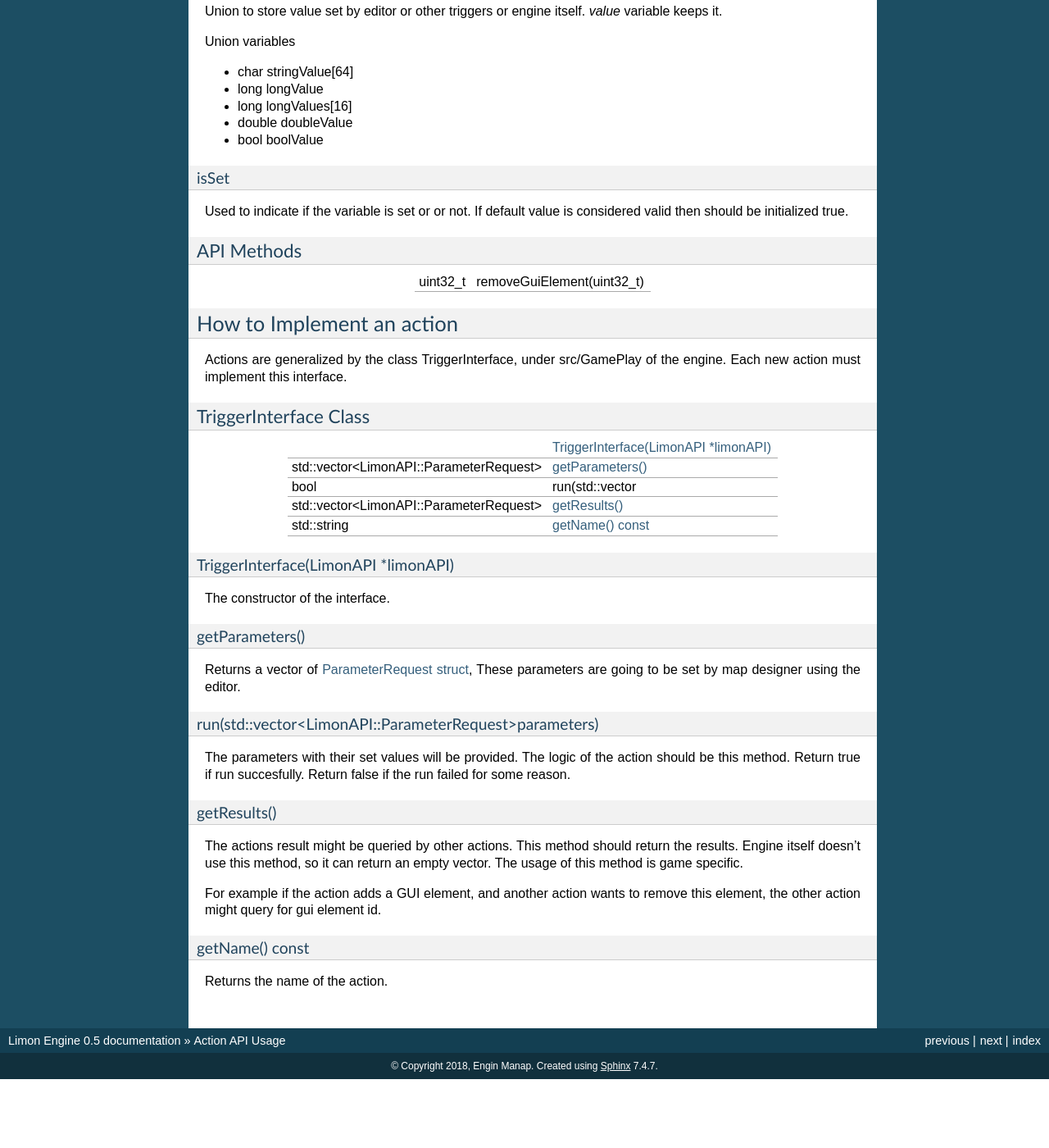
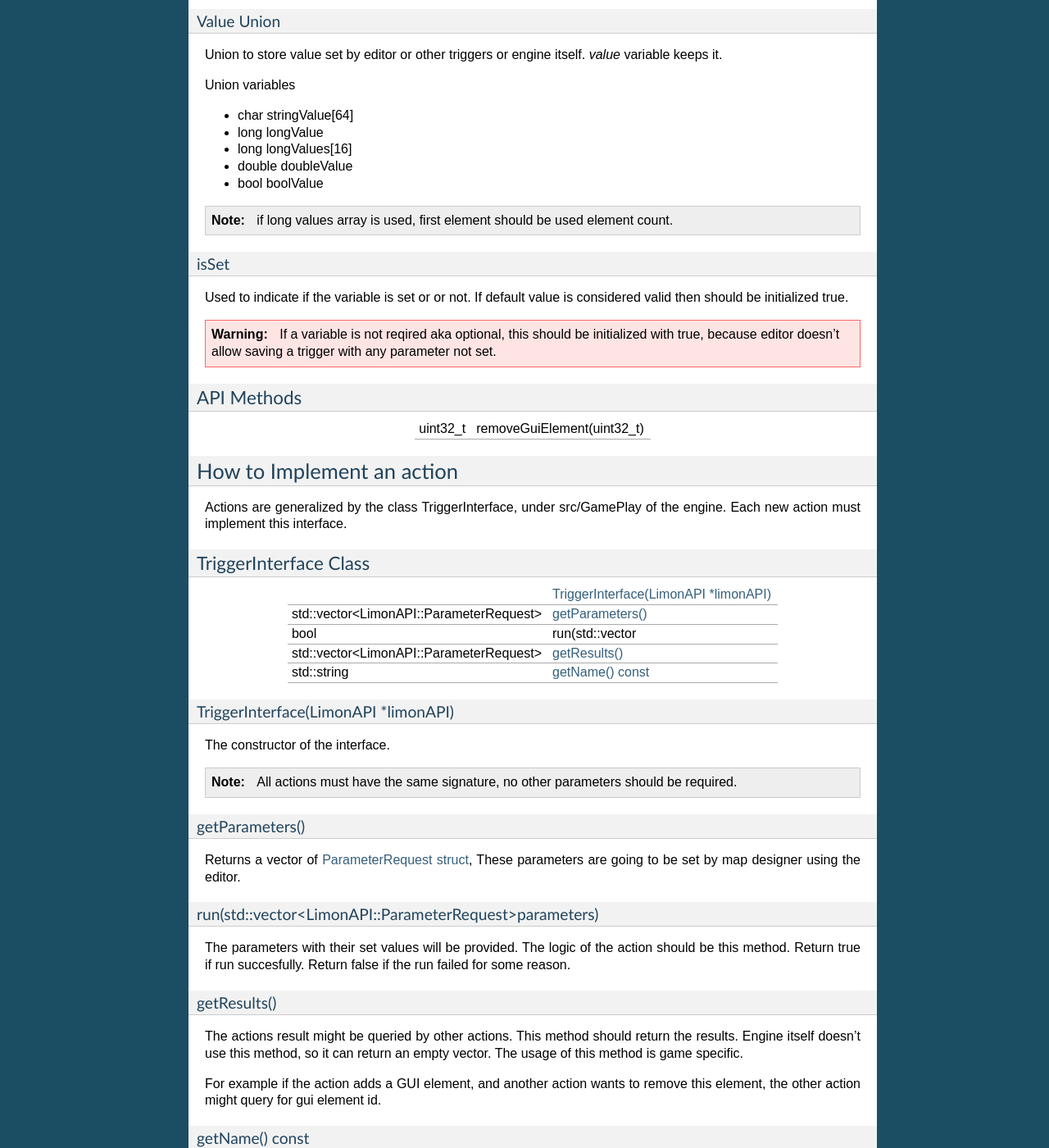
Before and after one commit to enginmanap/limonEngine-docs, a Sphinx documentation site: the page built from docs/APIUsage.rst, in a window 1280 px wide and 1400 px high, scrolled down 1141 px. Shown: the whole window at 82% size. Built offline with Sphinx 7.4.7, drawn with Linux system fonts in a browser that asks for light colours; before the commit the page ends 2457 px from its top, so only the background shows below that; some of the changed lines change nothing that is shown; some of the changed text lies outside the part shown.

Commit message:
fix warning and note tags

```diff
--- a/docs/APIUsage.rst
+++ b/docs/APIUsage.rst
@@ -16,7 +16,7 @@ _______________________
 
 The struct is main means of data transfer. The serialize and deserialize methods are meant to be used by engine internals, they should be ignored for API usage purposes.
 
-.. note:
+.. note::
     The value of any instance is initialized to 0.
 
 RequestParameterTypes Enum
@@ -65,7 +65,7 @@ Union variables
 * double doubleValue
 * bool boolValue
 
-.. note:
+.. note::
     if long values array is used, first element should be used element count.
 
 isSet
@@ -73,7 +73,7 @@ isSet
 
 Used to indicate if the variable is set or or not. If default value is considered valid then should be initialized true.
 
-.. warning:
+.. warning::
     If a variable is not reqired aka optional, this should be initialized with true, because editor doesn't allow saving a trigger with any parameter not set.
 
 API Methods
@@ -109,7 +109,7 @@ TriggerInterface(LimonAPI \*limonAPI)
 =====================================
 The constructor of the interface.
 
-.. note:
+.. note::
     All actions must have the same signature, no other parameters should be required.
 
 .. _TriggerInterface-getParameters:
@@ -142,5 +142,5 @@ getName() const
 
 Returns the name of the action.
 
-.. warning:
+.. warning::
     The name must be unique, or the results will be undefined.
```
